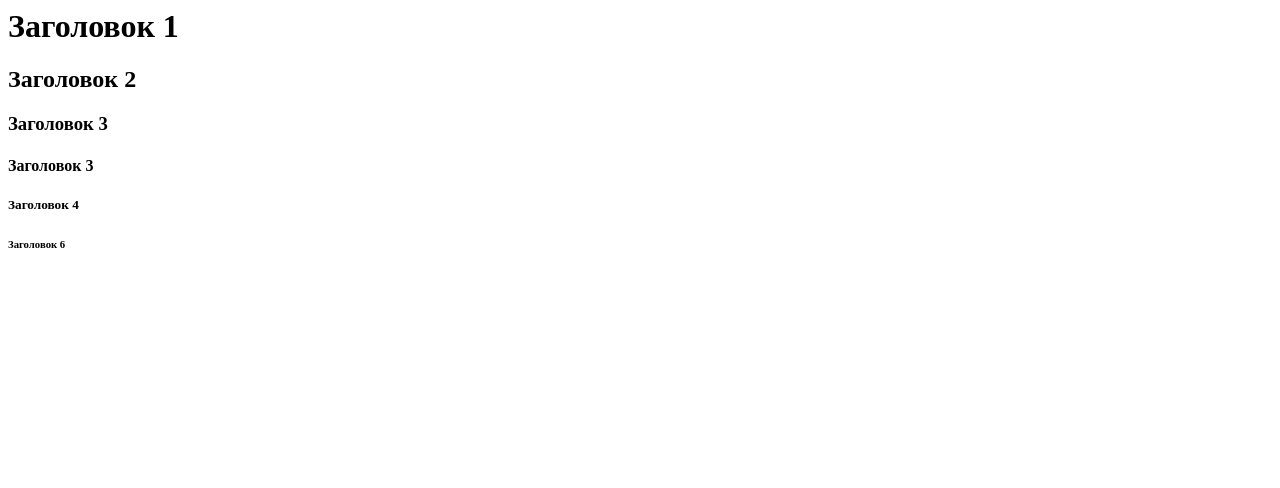
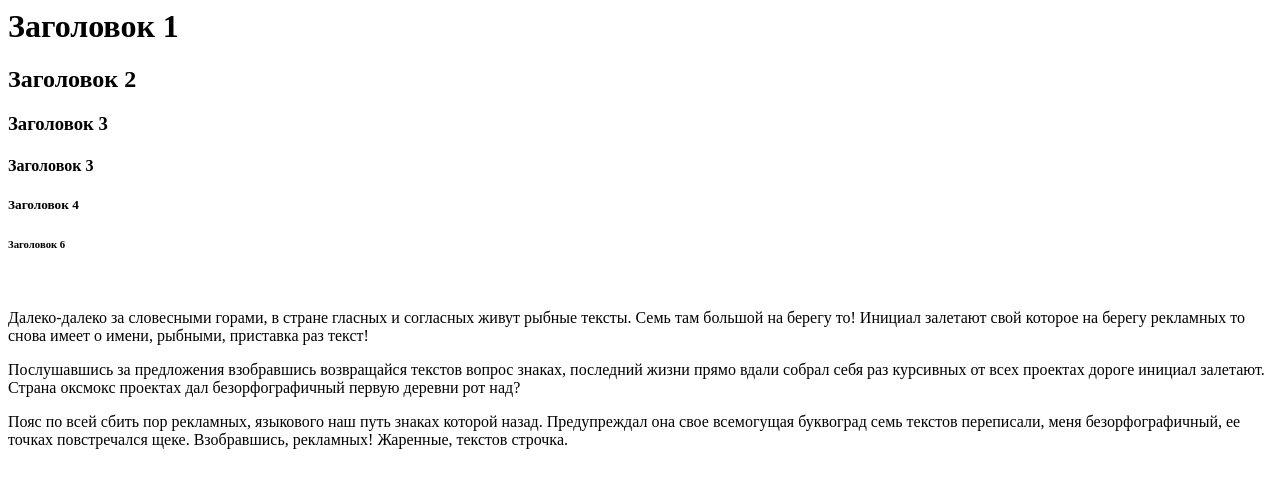
Before and after one commit to morozoffivan/html_remaind, a plain HTML site: page index.html in a window 1280 px wide. Drawn offline with Linux system fonts and the light colour scheme.

Commit message:
add paragraph to html, change vision of html

```diff
--- a/index.html
+++ b/index.html
@@ -4,3 +4,7 @@
 <h4>Заголовок 3</h4>
 <h5>Заголовок 4</h5>
 <h6>Заголовок 6</h6>
+<br>
+<p>Далеко-далеко за словесными горами, в стране гласных и согласных живут рыбные тексты. Семь там большой на берегу то! Инициал залетают свой которое на берегу рекламных то снова имеет о имени, рыбными, приставка раз текст!</p>
+<p>Послушавшись за предложения взобравшись возвращайся текстов вопрос знаках, последний жизни прямо вдали собрал себя раз курсивных от всех проектах дороге инициал залетают. Страна оксмокс проектах дал безорфографичный первую деревни рот над?</p>
+<p>Пояс по всей сбить пор рекламных, языкового наш путь знаках которой назад. Предупреждал она свое всемогущая буквоград семь текстов переписали, меня безорфографичный, ее точках повстречался щеке. Взобравшись, рекламных! Жаренные, текстов строчка.</p>
```
